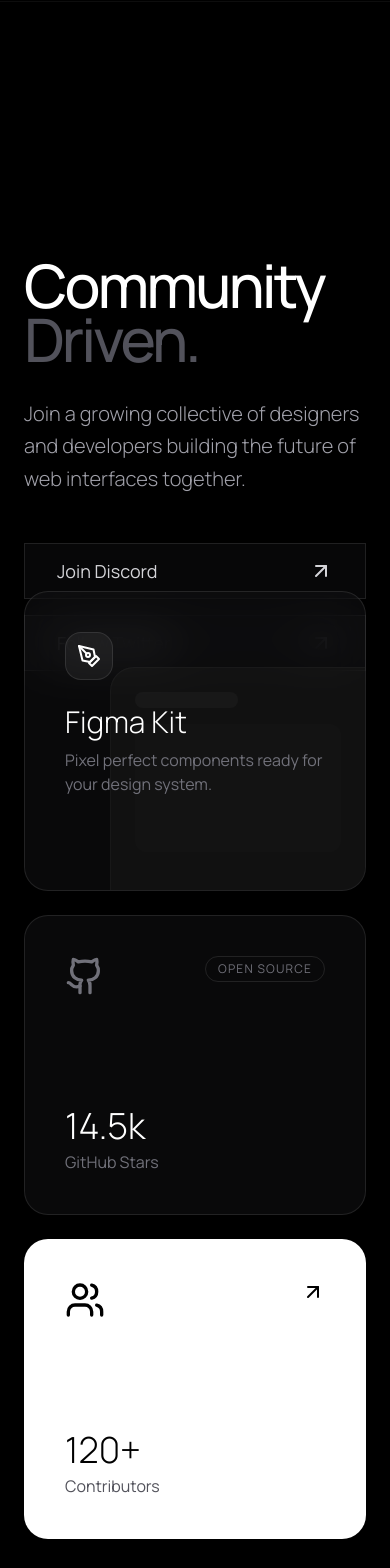
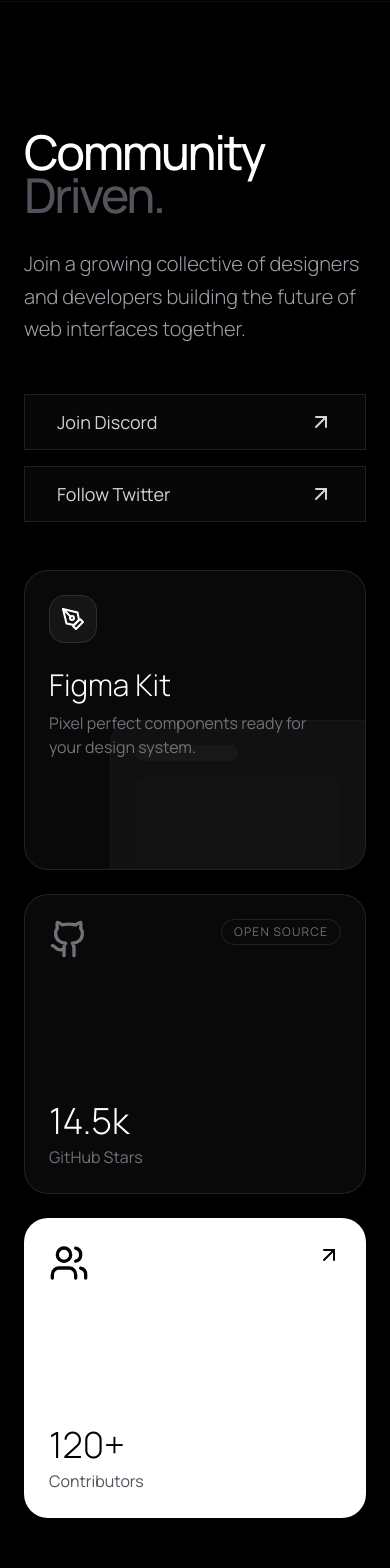
Before and after one commit to ieeecsopen/nexus-ui, a React (Vite) app: page / in a window 390 px wide. Shown: the part 2140-3708 px from the top of the page. Built offline with nearby package versions, Linux system fonts and the light colour scheme.

Commit message:
feat: Introduce Footer and LandingSections components, add templates data, and update types.

```diff
--- a/components/Footer.tsx
+++ b/components/Footer.tsx
@@ -25,7 +25,7 @@
               <span className="text-lg font-medium text-white">Nexus Kit</span>
             </div>
             <p className="text-sm text-zinc-500 leading-relaxed">
-              Premium UI library for React developers. Built with Tailwind CSS and Framer Motion.
+              Premium UI library for React developers. Built with Tailwind CSS and NexusUI.
             </p>
           </div>
 
--- a/components/LandingSections.tsx
+++ b/components/LandingSections.tsx
@@ -86,9 +86,9 @@
          <div className="grid grid-cols-1 lg:grid-cols-12 gap-12 lg:gap-24">
 
             {/* Left: Text Content */}
-            <div className="lg:col-span-4 sticky top-32 self-start">
+            <div className="lg:col-span-4 lg:sticky lg:top-32 self-start">
                <FadeIn>
-                  <h2 className="text-6xl md:text-8xl font-medium text-white mb-8 tracking-tighter leading-[0.9]">
+                  <h2 className="text-5xl md:text-6xl lg:text-8xl font-medium text-white mb-8 tracking-tighter leading-[0.9]">
                      Community <br />
                      <span className="text-zinc-600">Driven.</span>
                   </h2>
@@ -120,7 +120,7 @@
 
                   {/* Figma Kit - Tall */}
                   <FadeInItem className="md:row-span-2 h-full">
-                     <div className="h-full rounded-3xl bg-zinc-900/40 backdrop-blur-xl border border-white/10 p-10 flex flex-col justify-between group hover:border-white/20 transition-all relative overflow-hidden">
+                     <div className="h-full rounded-3xl bg-zinc-900/40 backdrop-blur-xl border border-white/10 p-6 md:p-10 flex flex-col justify-between group hover:border-white/20 transition-all relative overflow-hidden">
                         <div className="relative z-10">
                            <div className="w-12 h-12 bg-white/5 flex items-center justify-center mb-6 rounded-2xl border border-white/10 text-white">
                               <PenTool size={24} />
@@ -128,7 +128,7 @@
                            <h3 className="text-3xl font-light text-white mb-2">Figma Kit</h3>
                            <p className="text-zinc-500 max-w-xs">Pixel perfect components ready for your design system.</p>
                         </div>
-                        <div className="absolute right-0 bottom-0 w-3/4 h-3/4 bg-zinc-800 rounded-tl-3xl border-t border-l border-white/10 opacity-30 group-hover:translate-y-4 group-hover:translate-x-4 transition-transform duration-500 grayscale group-hover:grayscale-0">
+                        <div className="absolute right-0 bottom-0 w-3/4 h-1/2 md:h-3/4 bg-zinc-800 rounded-tl-3xl border-t border-l border-white/10 opacity-30 group-hover:translate-y-4 group-hover:translate-x-4 transition-transform duration-500 grayscale group-hover:grayscale-0">
                            {/* Abstract mock */}
                            <div className="p-6 grid gap-4 opacity-50">
                               <div className="h-4 w-1/2 bg-zinc-600 rounded-full" />
@@ -140,7 +140,7 @@
 
                   {/* GitHub - Square */}
                   <FadeInItem className="h-full">
-                     <div className="h-full rounded-3xl bg-zinc-900/40 backdrop-blur-xl border border-white/10 p-10 flex flex-col justify-between group hover:border-white/20 transition-all">
+                     <div className="h-full rounded-3xl bg-zinc-900/40 backdrop-blur-xl border border-white/10 p-6 md:p-10 flex flex-col justify-between group hover:border-white/20 transition-all">
                         <div className="flex justify-between items-start">
                            <Github size={40} className="text-zinc-500 group-hover:text-white transition-colors" />
                            <span className="px-3 py-1 border border-white/10 text-xs uppercase tracking-widest text-zinc-500 rounded-full">Open Source</span>
@@ -154,7 +154,7 @@
 
                   {/* Contributors - Square */}
                   <FadeInItem className="h-full">
-                     <div className="h-full rounded-3xl bg-white text-black p-10 flex flex-col justify-between group hover:bg-zinc-200 transition-all border border-transparent">
+                     <div className="h-full rounded-3xl bg-white text-black p-6 md:p-10 flex flex-col justify-between group hover:bg-zinc-200 transition-all border border-transparent">
                         <div className="flex justify-between items-start">
                            <Users size={40} />
                            <ArrowUpRight />
--- a/data/templates.ts
+++ b/data/templates.ts
@@ -9,7 +9,7 @@
         image: 'https://images.unsplash.com/photo-1460925895917-afdab827c52f?q=80&w=2426&auto=format&fit=crop',
         tags: ['Landing Page', 'SaaS', 'Dark Mode'],
         link: '#',
-        features: ['Responsive Design', 'Framer Motion', 'Tailwind CSS']
+        features: ['Responsive Design', 'NexusUI', 'Tailwind CSS']
     },
     {
         id: '2',
--- a/types.ts
+++ b/types.ts
@@ -35,7 +35,7 @@
     avatar: string;
     role: string;
   };
-  techStack?: ('React' | 'Next.js' | 'Tailwind' | 'Framer Motion' | 'TypeScript')[];
+  techStack?: ('React' | 'Next.js' | 'Tailwind' | 'NexusUI' | 'TypeScript')[];
   detailedDescription?: string;
   features?: {
     title: string;
```
